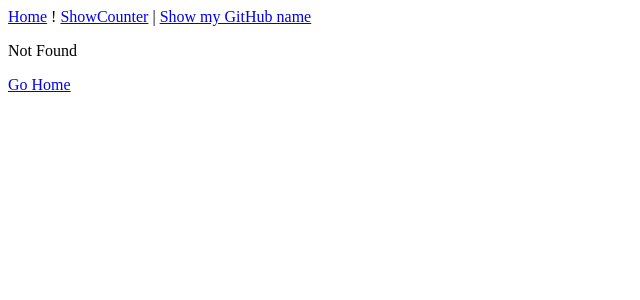
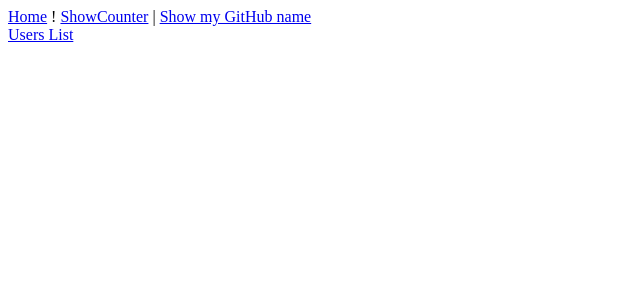
Before and after one commit to GiuseppeFilannino/React-exercises, a React (Create React App) app in the folder my-app/: page /users in a window 1280 px wide. Before the commit this address had no page. Shown: the top 300 px of the page, without its empty margins (0-640 px from the left). Built offline with nearby package versions, Linux system fonts and the light colour scheme.

Commit message:
react-router-06

```diff
--- a/my-app/src/Components/GitHubUserList.js
+++ b/my-app/src/Components/GitHubUserList.js
@@ -1,5 +1,6 @@
 import React, { useEffect, useState } from "react";
 import { GitHubUser } from "./GitHubUser";
+import { Link, Outlet } from "react-router-dom"
 
 export function GitHubUserList() {
 
@@ -27,14 +28,16 @@ export function GitHubUserList() {
         <div>
             <label>Insert the GitHubUser to show is name : </label><input name='user' value={user} onChange={handleGetUser}></input>
             <button onClick={handleAddUser}>Add</button>
-            <ul>{userList.map((user, index) => {
+            {/* <ul>{userList.map((user, index) => {
                 return (
                     <li><GitHubUser key={index} username={user} /></li>
                 )
-            })}
+            })} */}
+            {/* </ul> */}
 
+            <Link to="user">Show GitHub user</Link>
+            <Outlet />
 
-            </ul>
-        </div>
+        </div >
     )
 }
--- a/my-app/src/Components/ShowGitHubUser.js
+++ b/my-app/src/Components/ShowGitHubUser.js
@@ -1,11 +1,12 @@
-import{useParams} from "react-router-dom"
+import{useParams,Link} from "react-router-dom"
 import { GitHubUser } from "./GitHubUser"
 
-export function ShowGitHubUser({username}){
-// const {username} = useParams()
+export function ShowGitHubUser(){
+const {username = 'GiuseppeFilannino'} = useParams()
 return(
     <div>
-        <h1><GitHubUser username={username} /> </h1>
+        <Link to='list'>Users List</Link>
+        {/* <h1><GitHubUser username={username} /> </h1> */}
     </div>
     )
 }
--- a/my-app/src/RootApp.js
+++ b/my-app/src/RootApp.js
@@ -1,25 +1,32 @@
-import { Routes, Route,Link } from 'react-router-dom';
+import { Routes, Route, Link } from 'react-router-dom';
 import { Counter } from './Components/Counter';
 import { Welcome } from './Components/Welcome';
 import { ShowGitHubUser } from './Components/ShowGitHubUser';
+import { GitHubUser } from './Components/GitHubUser';
+import { GitHubUserList } from './Components/GitHubUserList';
+import { Message } from './Components/Message';
 
 export function RootApp() {
     return (
         <div>
             <div>
-                <Link to='/'>Home</Link> ! <Link to='/counter'>ShowCounter</Link> | <Link to='/users/:username'>Show my GitHub name</Link>
+                <Link to='/'>Home</Link> ! <Link to='counter'>ShowCounter</Link> | <Link to='users'>Show my GitHub name</Link>
             </div>
-        <Routes >
+            <Routes >
 
-            <Route path='/' element={<Welcome name='Jimmy' />} />
-            <Route path='counter' element={<Counter initialValue={0} />} />
-            <Route path='users/:username' element={<ShowGitHubUser username={'GiuseppeFilannino'} />} />
-            <Route path='*' element={<div><p>Not Found</p> <Link to="/" >Go Home</Link></div>} />
+                <Route path='/' element={<Welcome name='Jimmy' />} />
+                <Route path='counter' element={<Counter initialValue={0} />} />
+                <Route path='users' element={<ShowGitHubUser  />} >
+                    <Route index element={<p>GitHubList</p>} />
+                    <Route path='list' element={<Message />} />
+                </Route>
+                <Route  path='message' element={<Message />}></Route>
+                <Route path='*' element={<div><p>Not Found</p> <Link to="/" >Go Home</Link></div>} />
 
 
 
 
-        </Routes>
+            </Routes>
         </div>
     )
 }
--- /dev/null
+++ b/package.json
@@ -0,0 +1,5 @@
+{
+  "dependencies": {
+    "react-router-dom": "^6.4.2"
+  }
+}
```
Also changed, not shown: 1 other file (tests, documents, lock files or other folders).
